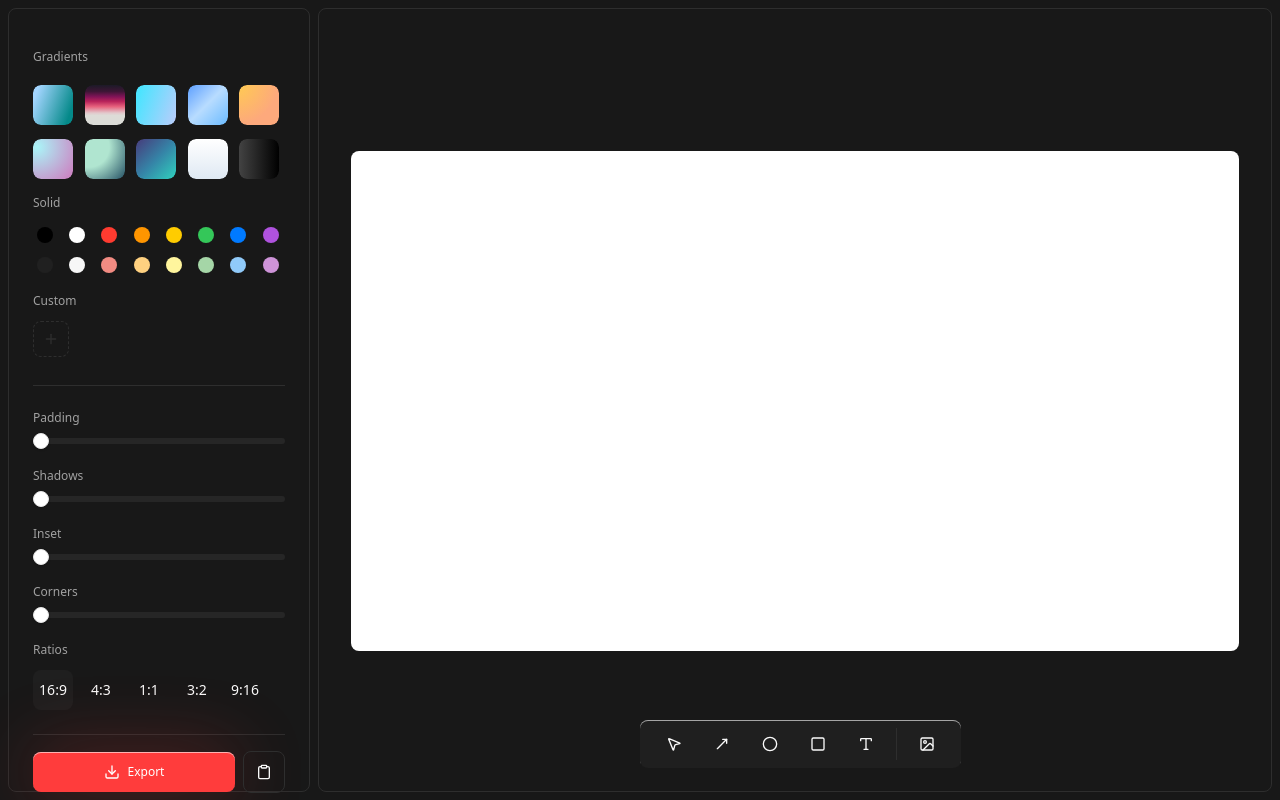
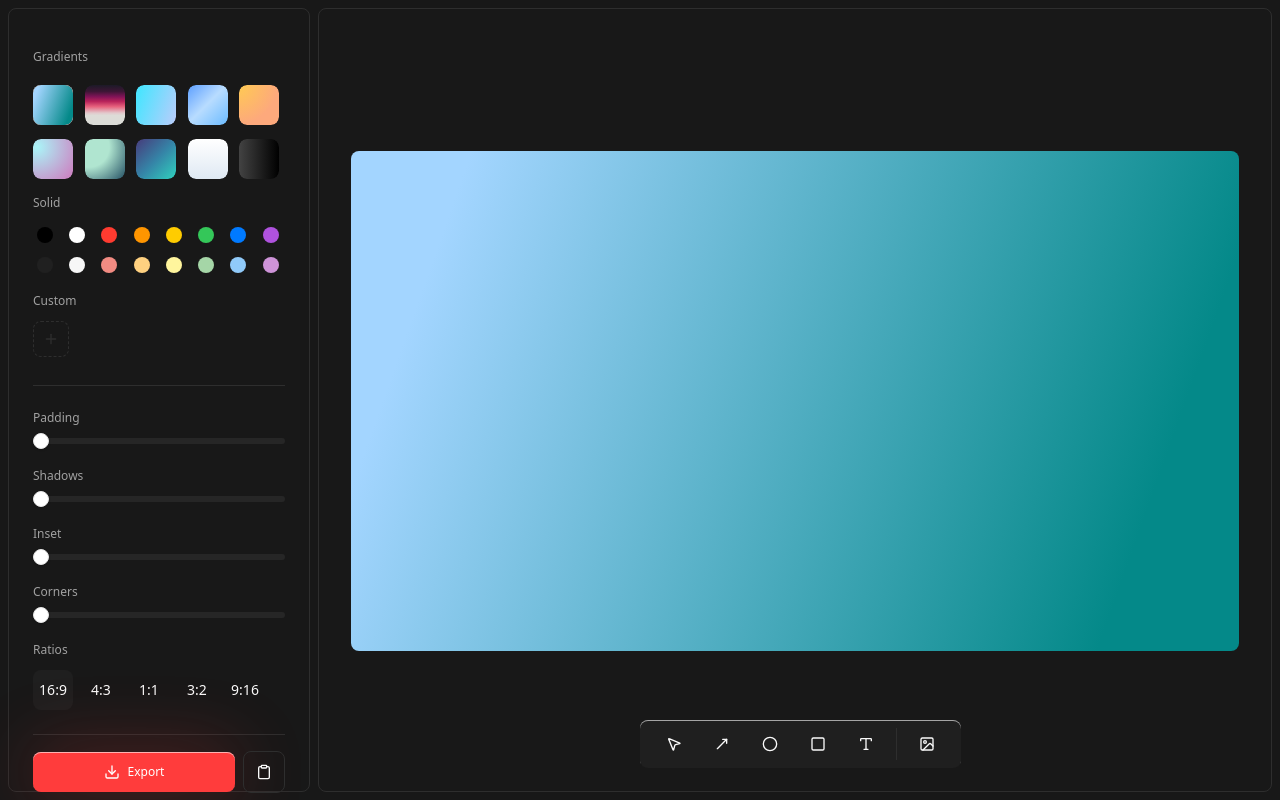
Before and after one commit to deewakar-k/glim, a Next.js app: page / in a window 1280 px wide. Built offline with nearby package versions, Linux system fonts and the light colour scheme.

Commit message:
feat: gif as background

```diff
--- a/src/components/backgrounds.tsx
+++ b/src/components/backgrounds.tsx
@@ -6,6 +6,9 @@ import { Button } from "./ui/button";
 import { Background } from "@/lib/types";
 import { cn } from "@/lib/utils";
 import { PlusIcon } from "lucide-react";
+import { ChangeEvent, useRef } from "react";
+import { Input } from "./ui/input";
+import { toast } from "sonner";
 
 interface BackgroundSectionProps {
   title: string;
@@ -54,10 +57,44 @@ const BackgroundSection = ({ title, backgrounds }: BackgroundSectionProps) => {
 };
 
 export const CustomBackground = () => {
+  const { setBackground} = useBackgroundStore()
+  const inputRef = useRef<HTMLInputElement>(null)
+
+  const handleBackgroundChange = (e: ChangeEvent<HTMLInputElement>) => {
+    const file = e.target.files?.[0];
+    if (!file) return;
+
+    if (!file.type.startsWith("image/")) {
+      toast.error("please select an image or gif file");
+      return;
+    }
+
+    if (file.size > 10 * 1024 * 1024) {
+      toast.error("file size must be less than 10MB");
+      return;
+    }
+
+    const fileUrl = URL.createObjectURL(file);
+    const customBackground: Background = {
+      id: `custom-${Date.now()}`,
+      name: file.name,
+      css: `url(${fileUrl}) center/cover no-repeat`,
+      preview: fileUrl,
+      fileUrl,
+    };
+
+    setBackground(customBackground);
+  }
+
+  const handleButtonClick = () => {
+    inputRef.current?.click()
+  }
+
   return (
     <div className="space-y-3 mb-3">
       <p className="text-muted-foreground text-xs">Custom</p>
-      <Button className="border border-dashed" variant="ghost" size="icon">
+      <Input ref={inputRef} onChange={handleBackgroundChange} type="file" className="hidden"/>
+      <Button onClick={handleButtonClick} className="border border-dashed" variant="ghost" size="icon">
         <PlusIcon className="text-border" />
       </Button>
     </div>
--- a/src/components/file-preview.tsx
+++ b/src/components/file-preview.tsx
@@ -7,7 +7,7 @@ import { useAppearanceStore } from "@/stores/appearance-store";
 
 export const FilePreview = () => {
   const { selectedFile, imageUrl } = useFileStore();
-  const { backgroundColor } = useBackgroundStore();
+  const { selectedBackground } = useBackgroundStore();
   const { selectedRatio } = useAspectRatioStore();
   const { padding, boxShadow, borderRadius, inset } = useAppearanceStore();
 
@@ -16,7 +16,7 @@ export const FilePreview = () => {
       <div
         className="rounded-md"
         style={{
-          background: backgroundColor,
+          background: selectedBackground?.css,
           height: 500,
           aspectRatio: selectedRatio?.value,
         }}
@@ -28,8 +28,9 @@ export const FilePreview = () => {
     <div
       className="relative flex items-center justify-center rounded-md"
       style={{
-        background: backgroundColor,
-        height: 500,
+        background: selectedBackground?.css,
+        maxWidth: "80%",
+        maxHeight: "80%",
         aspectRatio: selectedRatio?.value,
         padding: `${padding}px`,
         boxShadow: inset > 0 ? `inset 0 0 ${inset}px rgba(0, 0, 0, 0.5)` : "",
--- a/src/lib/types.ts
+++ b/src/lib/types.ts
@@ -3,6 +3,7 @@ export interface Background {
   name: string;
   css: string;
   preview: string;
+  fileUrl?: string;
 }
 
 export interface AspectRatioOption {
--- a/src/stores/bg-store.ts
+++ b/src/stores/bg-store.ts
@@ -1,28 +1,13 @@
+import { gradientBackgrounds } from "@/lib/background";
 import { Background } from "@/lib/types";
 import { create } from "zustand";
 
 interface BackgroundState {
-  selectedBackground: Background | null;
-  backgroundColor: string;
+  selectedBackground: Background;
   setBackground: (background: Background) => void;
-  clearBackground: () => void;
 }
 
 export const useBackgroundStore = create<BackgroundState>()((set) => ({
-  selectedBackground: null,
-  backgroundColor: "#ffffff",
-
-  setBackground: (background) => {
-    set({
-      selectedBackground: background,
-      backgroundColor: background.css,
-    });
-  },
-
-  clearBackground: () => {
-    set({
-      selectedBackground: null,
-      backgroundColor: "#ffffff",
-    });
-  },
+  selectedBackground: gradientBackgrounds[0],
+  setBackground: (background) => set({ selectedBackground: background }),
 }));
```
Also changed, not shown: src/lib/background.ts (line endings or trailing spaces).
